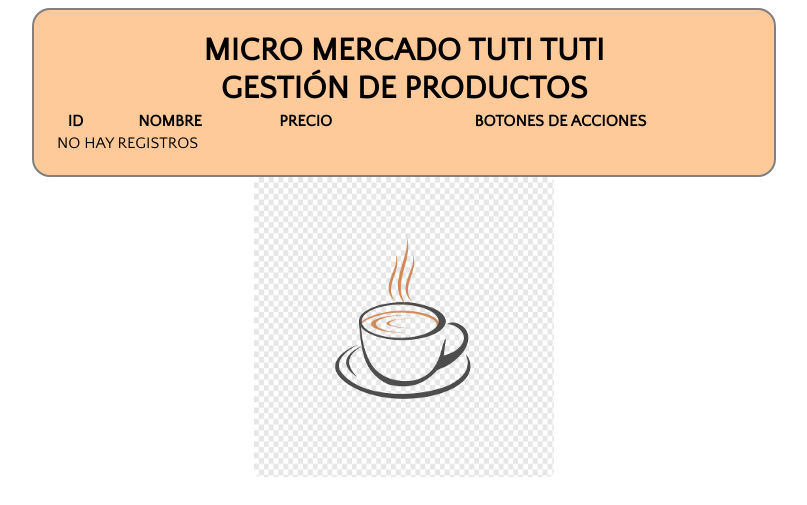
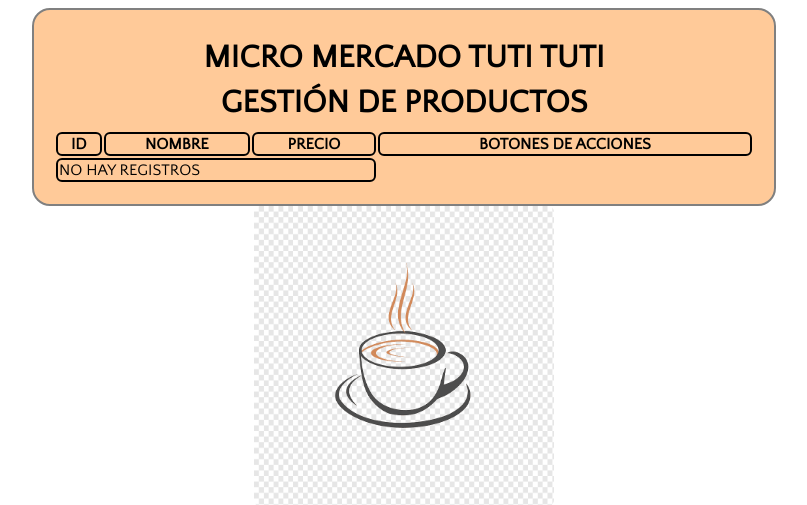
Before and after one commit to pablitoawa/Proyecto, a PHP site: page /Taller1/ in a window 1280 px wide. Shown: the top 505 px of the page, without its empty margins (236-1043 px from the left). Run offline with PHP 8.4, Linux system fonts and the light colour scheme; data that the repository does not hold is empty.

Commit message:
Add files via upload
v2

```diff
--- a/Taller1/vista/css/app.css
+++ b/Taller1/vista/css/app.css
@@ -1,4 +1,5 @@
 @import url('https://fonts.googleapis.com/css2?family=Courgette&family=Quattrocento+Sans&display=swap');
+
 
 * {
     -webkit-user-select: none;  /* Chrome all / Safari all */
@@ -20,7 +21,7 @@
 .text-center{
     text-align: center;
     color: black;
-    margin: 3px;
+    margin: 10px;
 }
 
 .header{
@@ -31,7 +32,7 @@
 table{ width: 100%;}
 
 tr,td{
-    border: 2.5px ;
+    border: 2.5px solid;
     border-radius: 6px;
 }
 
@@ -53,7 +54,7 @@ tr,td{
 a.btn{
 	color: black;
 	padding: 10px 10px;
-    margin: 1px;
+    margin: 3px;
 	display: inline-block;
 	text-decoration: none;
     border-radius: 8px;
```
